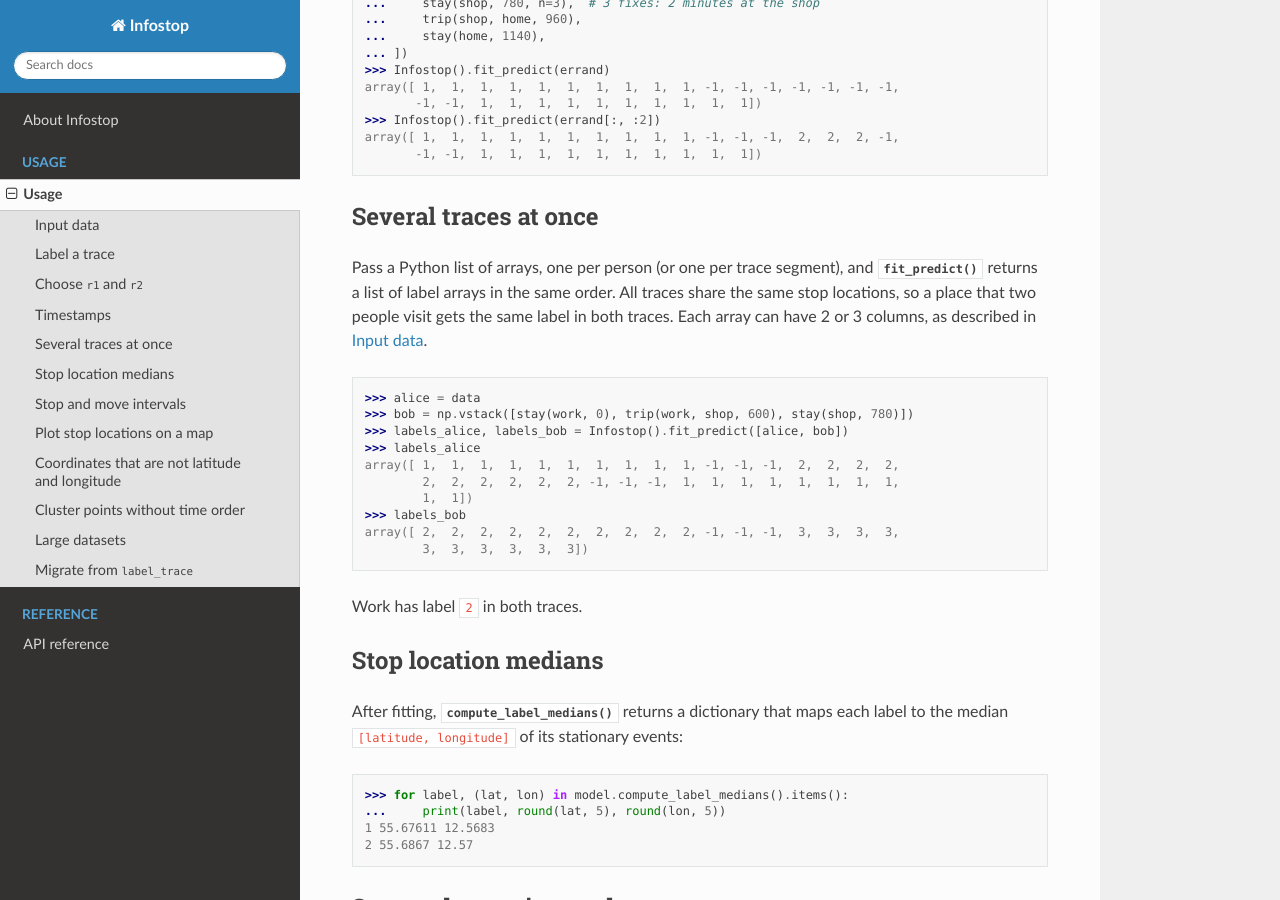
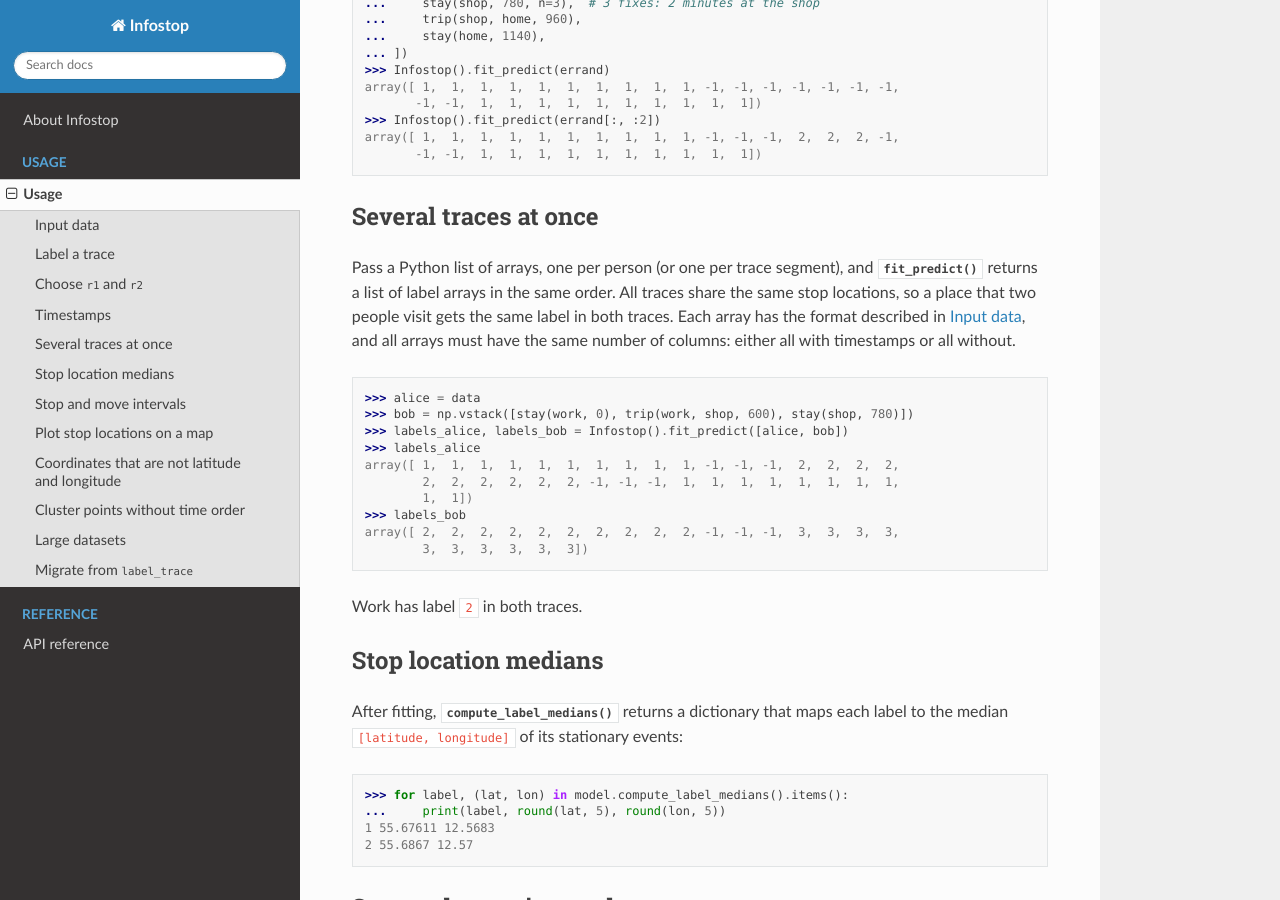
Before and after one commit to ulfaslak/infostop, a Sphinx documentation site: the page built from docs/usage/usage.rst, in a window 1280 px wide and 900 px high, scrolled down 2920 px. Built offline with Sphinx 7.4.7 and the Read the Docs theme 3.1.0, drawn with Linux system fonts in a browser that asks for light colours.

Commit message:
Say that all traces in a multi-user list need the same number of columns
A list that mixes 2- and 3-column arrays fails in np.vstack.

Co-Authored-By: Claude Opus 5.5 <noreply@anthropic.com>

```diff
--- a/docs/usage/usage.rst
+++ b/docs/usage/usage.rst
@@ -151,8 +151,9 @@ Several traces at once
 Pass a Python list of arrays, one per person (or one per trace segment), and
 :meth:`~infostop.Infostop.fit_predict` returns a list of label arrays in the
 same order. All traces share the same stop locations, so a place that two
-people visit gets the same label in both traces. Each array can have 2 or 3
-columns, as described in `Input data`_.
+people visit gets the same label in both traces. Each array has the format
+described in `Input data`_, and all arrays must have the same number of
+columns: either all with timestamps or all without.
 
 .. code-block:: pycon
 
```
